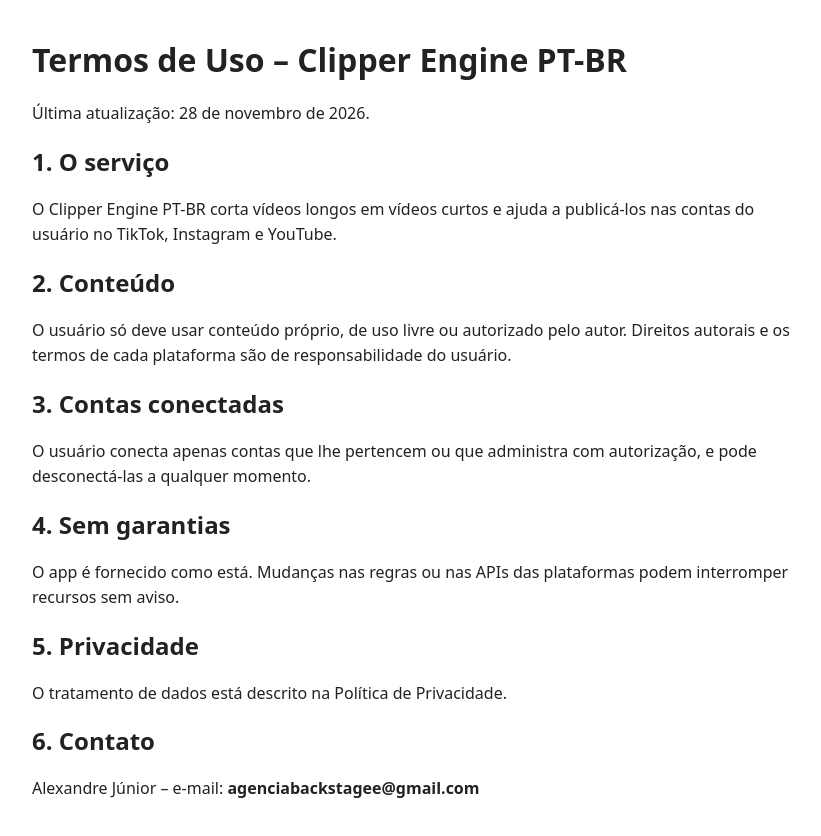
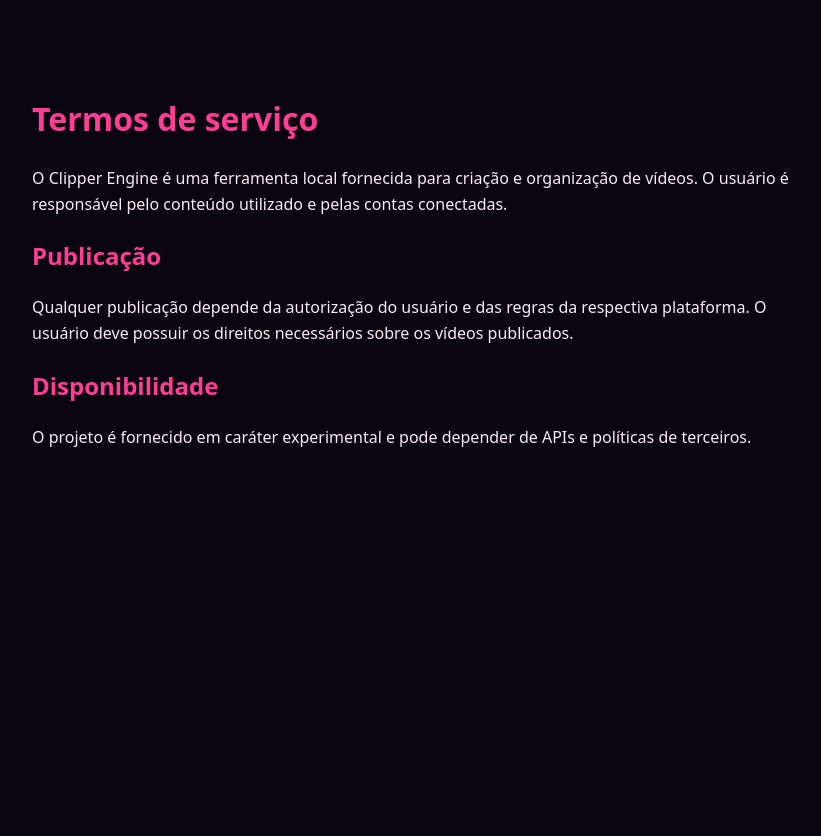
Before and after one commit to alexandrjrjr-web/clipper-engine-site, a plain HTML site: page termos.html in a window 1280 px wide. Shown: the whole page, without its empty margins (228-1049 px from the left). After the commit the page ends 800 px from the top, so only its background shows below. Drawn offline with Linux system fonts and the light colour scheme.

```diff
--- a/termos.html
+++ b/termos.html
@@ -1,17 +1,12 @@
-<!doctype html><html lang="pt-BR"><head><meta charset="utf-8"><meta name="viewport" content="width=device-width,initial-scale=1"><title>Termos de Uso – Clipper Engine</title>
-<style>body{font:16px/1.6 system-ui,sans-serif;max-width:760px;margin:40px auto;padding:0 20px;color:#222}h1,h2{line-height:1.25}</style></head><body>
-<h1>Termos de Uso – Clipper Engine PT-BR</h1>
-<p>Última atualização: 28 de novembro de 2026.</p>
-<h2>1. O serviço</h2>
-<p>O Clipper Engine PT-BR corta vídeos longos em vídeos curtos e ajuda a publicá-los nas contas do usuário no TikTok, Instagram e YouTube.</p>
-<h2>2. Conteúdo</h2>
-<p>O usuário só deve usar conteúdo próprio, de uso livre ou autorizado pelo autor. Direitos autorais e os termos de cada plataforma são de responsabilidade do usuário.</p>
-<h2>3. Contas conectadas</h2>
-<p>O usuário conecta apenas contas que lhe pertencem ou que administra com autorização, e pode desconectá-las a qualquer momento.</p>
-<h2>4. Sem garantias</h2>
-<p>O app é fornecido como está. Mudanças nas regras ou nas APIs das plataformas podem interromper recursos sem aviso.</p>
-<h2>5. Privacidade</h2>
-<p>O tratamento de dados está descrito na Política de Privacidade.</p>
-<h2>6. Contato</h2>
-<p>Alexandre Júnior – e-mail: <strong>agenciabackstagee@gmail.com</strong></p>
-</body></html>
+<!doctype html>
+<html lang="pt-BR">
+<meta charset="utf-8">
+<meta name="viewport" content="width=device-width,initial-scale=1">
+<title>Termos de serviço — Clipper Engine</title>
+<style>body{font:16px system-ui,sans-serif;max-width:760px;margin:6vh auto;padding:24px;line-height:1.6;background:#090510;color:#f9eaf4}h1,h2{color:#ff3d94}</style>
+<h1>Termos de serviço</h1>
+<p>O Clipper Engine é uma ferramenta local fornecida para criação e organização de vídeos. O usuário é responsável pelo conteúdo utilizado e pelas contas conectadas.</p>
+<h2>Publicação</h2>
+<p>Qualquer publicação depende da autorização do usuário e das regras da respectiva plataforma. O usuário deve possuir os direitos necessários sobre os vídeos publicados.</p>
+<h2>Disponibilidade</h2>
+<p>O projeto é fornecido em caráter experimental e pode depender de APIs e políticas de terceiros.</p>
```
Also changed, not shown: privacidade.html (+13 -15 lines).
